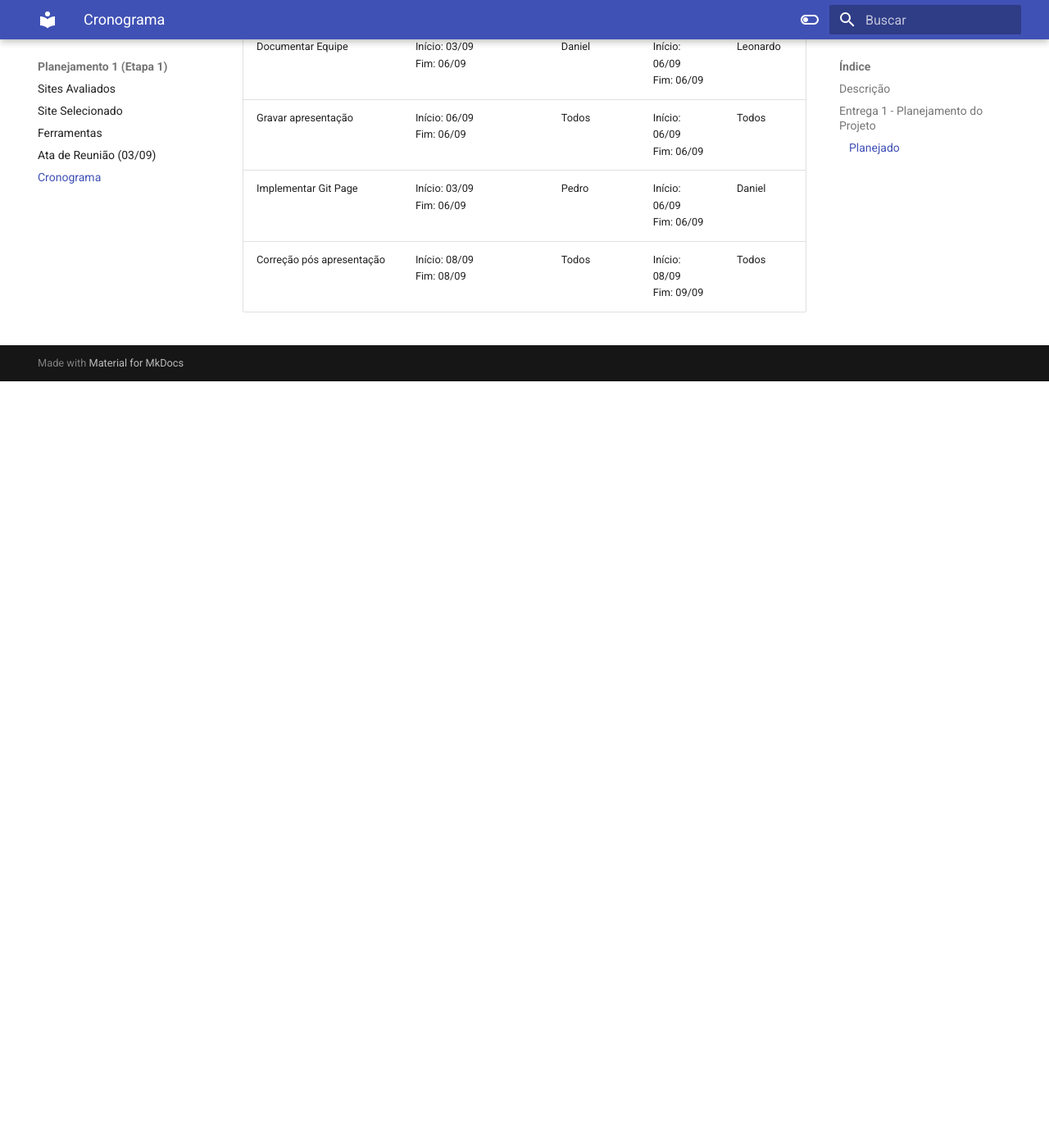
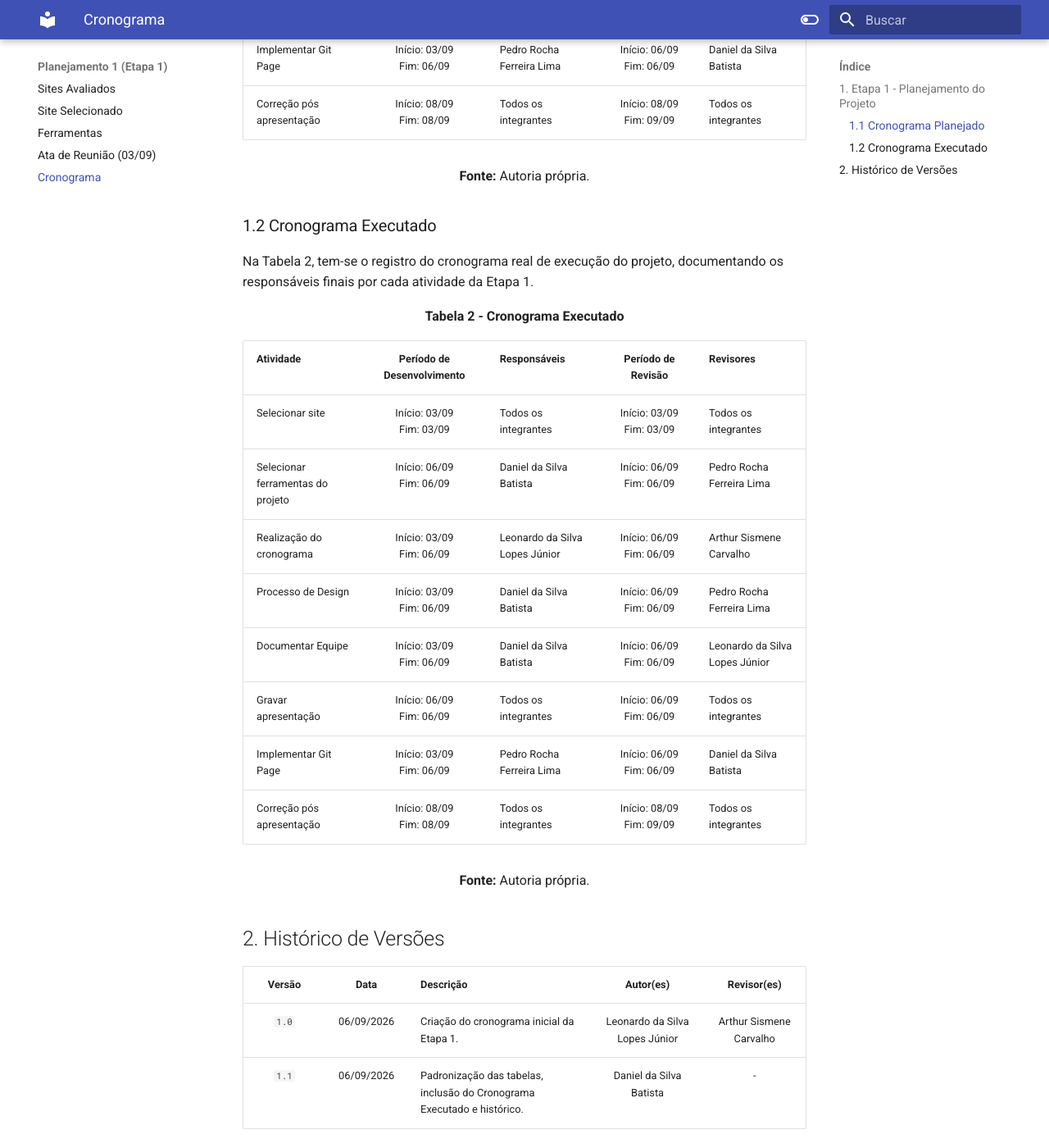
Before and after one commit to Interacao-Humano-Computador/2026.2-Grupo07, an MkDocs documentation site: the page built from docs/cronograma.md, in a window 1280 px wide and 1400 px high, scrolled down 1020 px. Shown: the whole window at 82% size. Built offline with MkDocs 1.6.1 and Material for MkDocs 9.7.7, drawn with Linux system fonts in a browser that asks for light colours; before the commit the page ends 1485 px from its top, so only the background shows below that; some of the changed text lies outside the part shown.

Commit message:
docs: padroniza formatação do cronograma e adiciona tabela de cronograma executado

```diff
--- a/docs/cronograma.md
+++ b/docs/cronograma.md
@@ -1,25 +1,62 @@
 # Cronograma
-
-## Descrição
 
 O cronograma visa à organização de todas as tarefas que deverão ser realizadas no decorrer da disciplina de Interação Humano Computador. Portanto, as atividades foram classificadas quanto às suas respectivas etapas nas quais devem ser realizadas. Os cronogramas executados sofrerão atualizações ao longo do tempo.
 
-## Entrega 1 - Planejamento do Projeto
+## 1. Etapa 1 - Planejamento do Projeto
 
-### Planejado
+### 1.1 Cronograma Planejado
 
-Na Tabela 1, tem-se o cronograma planejado para todas as atividades da primeira entrega.
+Na Tabela 1, tem-se o cronograma planejado na reunião inicial para as atividades da primeira entrega.
 
-<br>
-<center><b>Tabela 1 - Planejamento do Projeto</b></center>
+<div align="center" markdown="1">
 
-| Atividade | Período de desenvolvimento | Responsáveis | Revisão | Revisores |
-|---|---|---|---|---|
-| Selecionar site | Início: 03/09<br>Fim: 03/09 | Todos | Início: 03/09<br>Fim: 03/09 | Todos |
-| Selecionar ferramentas do projeto | Início: 06/09<br>Fim: 06/09 | Daniel | Início: 06/09<br>Fim: 06/09 | Pedro |
-| Realização do cronograma | Início: 03/09<br>Fim: 06/09 | Leonardo | Início: 06/09<br>Fim: 06/09 | Arthur |
-| Processo de Design | Início: 03/09<br>Fim: 06/09 | João Vitor | Início: 06/09<br>Fim: 06/09 | Arthur |
-| Documentar Equipe | Início: 03/09<br>Fim: 06/09 | Daniel | Início: 06/09<br>Fim: 06/09 | Leonardo |
-| Gravar apresentação | Início: 06/09<br>Fim: 06/09 | Todos | Início: 06/09<br>Fim: 06/09 | Todos |
-| Implementar Git Page | Início: 03/09<br>Fim: 06/09 | Pedro | Início: 06/09<br>Fim: 06/09 | Daniel |
-| Correção pós apresentação | Início: 08/09<br>Fim: 08/09 | Todos | Início: 08/09<br>Fim: 09/09 | Todos |
+<p align="center"><b>Tabela 1 - Cronograma Planejado</b></p>
+
+| Atividade | Período de Desenvolvimento | Responsáveis | Período de Revisão | Revisores |
+| :--- | :---: | :--- | :---: | :--- |
+| Selecionar site | Início: 03/09<br>Fim: 03/09 | Todos os integrantes | Início: 03/09<br>Fim: 03/09 | Todos os integrantes |
+| Selecionar ferramentas do projeto | Início: 06/09<br>Fim: 06/09 | Daniel da Silva Batista | Início: 06/09<br>Fim: 06/09 | Pedro Rocha Ferreira Lima |
+| Realização do cronograma | Início: 03/09<br>Fim: 06/09 | Leonardo da Silva Lopes Júnior | Início: 06/09<br>Fim: 06/09 | Arthur Sismene Carvalho |
+| Processo de Design | Início: 03/09<br>Fim: 06/09 | Joao Vitor Sales Ibiapina | Início: 06/09<br>Fim: 06/09 | Arthur Sismene Carvalho |
+| Documentar Equipe | Início: 03/09<br>Fim: 06/09 | Daniel da Silva Batista | Início: 06/09<br>Fim: 06/09 | Leonardo da Silva Lopes Júnior |
+| Gravar apresentação | Início: 06/09<br>Fim: 06/09 | Todos os integrantes | Início: 06/09<br>Fim: 06/09 | Todos os integrantes |
+| Implementar Git Page | Início: 03/09<br>Fim: 06/09 | Pedro Rocha Ferreira Lima | Início: 06/09<br>Fim: 06/09 | Daniel da Silva Batista |
+| Correção pós apresentação | Início: 08/09<br>Fim: 08/09 | Todos os integrantes | Início: 08/09<br>Fim: 09/09 | Todos os integrantes |
+
+<p align="center"><b>Fonte:</b> Autoria própria.</p>
+
+</div>
+
+### 1.2 Cronograma Executado
+
+Na Tabela 2, tem-se o registro do cronograma real de execução do projeto, documentando os responsáveis finais por cada atividade da Etapa 1.
+
+<div align="center" markdown="1">
+
+<p align="center"><b>Tabela 2 - Cronograma Executado</b></p>
+
+| Atividade | Período de Desenvolvimento | Responsáveis | Período de Revisão | Revisores |
+| :--- | :---: | :--- | :---: | :--- |
+| Selecionar site | Início: 03/09<br>Fim: 03/09 | Todos os integrantes | Início: 03/09<br>Fim: 03/09 | Todos os integrantes |
+| Selecionar ferramentas do projeto | Início: 06/09<br>Fim: 06/09 | Daniel da Silva Batista | Início: 06/09<br>Fim: 06/09 | Pedro Rocha Ferreira Lima |
+| Realização do cronograma | Início: 03/09<br>Fim: 06/09 | Leonardo da Silva Lopes Júnior | Início: 06/09<br>Fim: 06/09 | Arthur Sismene Carvalho |
+| Processo de Design | Início: 03/09<br>Fim: 06/09 | Daniel da Silva Batista | Início: 06/09<br>Fim: 06/09 | Pedro Rocha Ferreira Lima |
+| Documentar Equipe | Início: 03/09<br>Fim: 06/09 | Daniel da Silva Batista | Início: 06/09<br>Fim: 06/09 | Leonardo da Silva Lopes Júnior |
+| Gravar apresentação | Início: 06/09<br>Fim: 06/09 | Todos os integrantes | Início: 06/09<br>Fim: 06/09 | Todos os integrantes |
+| Implementar Git Page | Início: 03/09<br>Fim: 06/09 | Pedro Rocha Ferreira Lima | Início: 06/09<br>Fim: 06/09 | Daniel da Silva Batista |
+| Correção pós apresentação | Início: 08/09<br>Fim: 08/09 | Todos os integrantes | Início: 08/09<br>Fim: 09/09 | Todos os integrantes |
+
+<p align="center"><b>Fonte:</b> Autoria própria.</p>
+
+</div>
+
+## 2. Histórico de Versões
+
+<div align="center" markdown="1">
+
+| Versão | Data | Descrição | Autor(es) | Revisor(es) |
+| :---: | :---: | :--- | :---: | :---: |
+| `1.0` | 06/09/2026 | Criação do cronograma inicial da Etapa 1. | Leonardo da Silva Lopes Júnior | Arthur Sismene Carvalho |
+| `1.1` | 06/09/2026 | Padronização das tabelas, inclusão do Cronograma Executado e histórico. | Daniel da Silva Batista | - |
+
+</div>
```
